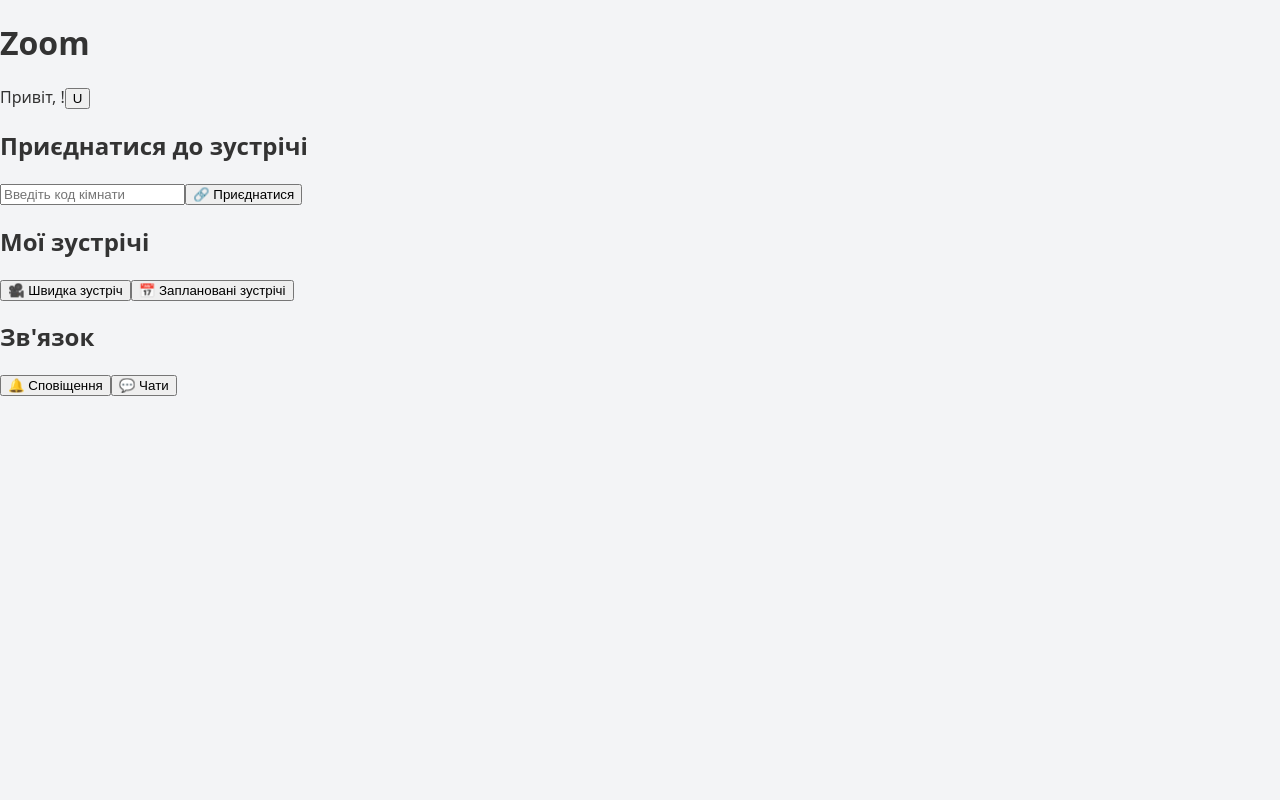
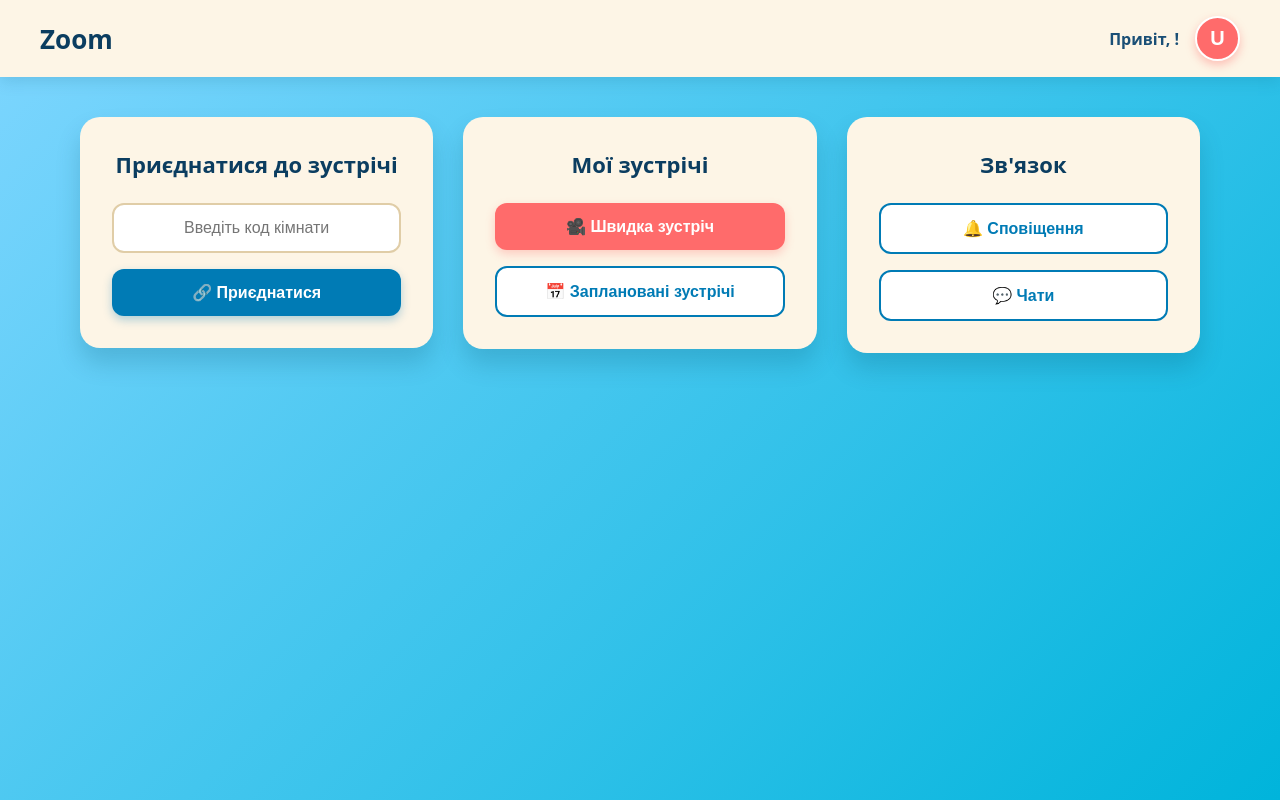
Before and after one commit to htokira/Zoom_Project, a React (Vite) app in the folder client/: page /dashboard in a window 1280 px wide. Built offline with nearby package versions, Linux system fonts and the light colour scheme; no server answers.

Commit message:
first design for main menu and profile

```diff
--- a/client/src/App.css
+++ b/client/src/App.css
@@ -1,3 +1,4 @@
+/* АВТОРИЗАЦІЯ */
 .auth-page {
   min-height: 100vh;
   display: flex;
@@ -96,7 +97,7 @@
 }
 
 .auth-link {
-  color: #ff6b6b; /* Коралове посилання */
+  color: #ff6b6b;
   font-weight: 800;
   text-decoration: none;
   transition: color 0.2s;
@@ -125,12 +126,198 @@
   color: #007bb5;
   font-weight: 600;
   text-align: center;
-  font-size: 14px;
-  padding: 10px;
 }
 
-.gif-container img {
+/* ГОЛОВНЕ МЕНЮ */
+
+.dashboard-container {
+  min-height: 100vh;
+  background: linear-gradient(135deg, #7fd6ff 0%, #00b4db 100%);
+  display: flex;
+  flex-direction: column;
+}
+
+.dashboard-header {
+  display: flex;
+  justify-content: space-between;
+  align-items: center;
+  background-color: #fdf5e6;
+  padding: 16px 40px;
+  box-shadow: 0 4px 15px rgba(0, 75, 100, 0.15);
+}
+
+.dashboard-logo {
+  margin: 0;
+  color: #0b3d60;
+  font-size: 26px;
+  font-weight: 800;
+}
+
+.user-profile-widget {
+  display: flex;
+  align-items: center;
+  gap: 16px;
+}
+
+.welcome-text {
+  color: #1a4f76;
+  font-weight: 600;
+  font-size: 16px;
+}
+
+.avatar-button {
+  width: 45px;
+  height: 45px;
+  border-radius: 50%;
+  background-color: #ff6b6b;
+  color: white;
+  border: 2px solid #fff;
+  font-size: 20px;
+  font-weight: bold;
+  cursor: pointer;
+  box-shadow: 0 4px 10px rgba(255, 107, 107, 0.4);
+  transition: transform 0.2s, box-shadow 0.2s;
+  display: flex;
+  align-items: center;
+  justify-content: center;
+}
+
+.avatar-button:hover {
+  transform: scale(1.1);
+  box-shadow: 0 6px 14px rgba(255, 107, 107, 0.6);
+}
+
+.dashboard-main {
+  flex: 1;
+  padding: 40px;
+  display: grid;
+  grid-template-columns: repeat(auto-fit, minmax(300px, 1fr));
+  gap: 30px;
+  max-width: 1200px;
+  margin: 0 auto;
   width: 100%;
-  height: 100%;
-  object-fit: cover;
+  align-items: start;
 }
+
+.dashboard-card {
+  background-color: #fdf5e6;
+  padding: 32px;
+  border-radius: 20px;
+  box-shadow: 0 15px 25px rgba(0, 75, 100, 0.2);
+  text-align: center;
+  transition: transform 0.3s;
+}
+
+.dashboard-card:hover {
+  transform: translateY(-5px);
+}
+
+.dashboard-card h2 {
+  margin-top: 0;
+  color: #0b3d60;
+  margin-bottom: 24px;
+  font-size: 22px;
+}
+
+.join-form, .card-buttons {
+  display: flex;
+  flex-direction: column;
+  gap: 16px;
+}
+
+.dashboard-input {
+  width: 100%;
+  padding: 14px;
+  border: 2px solid #e0cda7;
+  background-color: #ffffff;
+  border-radius: 12px;
+  font-size: 16px;
+  outline: none;
+  color: #333;
+  transition: border-color 0.3s;
+  text-align: center;
+}
+
+.dashboard-input:focus {
+  border-color: #00b4db;
+}
+
+.dash-btn {
+  width: 100%;
+  padding: 14px;
+  border: none;
+  border-radius: 12px;
+  font-size: 16px;
+  font-weight: 700;
+  cursor: pointer;
+  transition: all 0.3s;
+}
+
+.primary-btn {
+  background-color: #007bb5;
+  color: white;
+  box-shadow: 0 4px 10px rgba(0, 123, 181, 0.3);
+}
+
+.primary-btn:hover {
+  background-color: #005f8f;
+  transform: translateY(-2px);
+}
+
+.success-btn {
+  background-color: #ff6b6b;
+  color: white;
+  box-shadow: 0 4px 10px rgba(255, 107, 107, 0.3);
+}
+
+.success-btn:hover {
+  background-color: #e55050;
+  transform: translateY(-2px);
+}
+
+.secondary-btn {
+  background-color: white;
+  color: #007bb5;
+  border: 2px solid #007bb5; /* Біла кнопка з синім контуром */
+}
+
+.secondary-btn:hover {
+  background-color: #f0f8ff;
+  transform: translateY(-2px);
+}
+
+/* ПРОФІЛЬ */
+.profile-page {
+  min-height: 100vh;
+  display: flex;
+  flex-direction: column;
+  align-items: center;
+  justify-content: center;
+  background: linear-gradient(135deg, #7fd6ff 0%, #00b4db 100%);
+  position: relative;
+  z-index: 1;
+}
+
+.profile-page::before {
+  content: '';
+  position: absolute;
+  width: 90%;
+  max-width: 450px;
+  height: 350px;
+  background-color: #fdf5e6;
+  border-radius: 20px;
+  box-shadow: 0 15px 25px rgba(0, 75, 100, 0.2);
+  z-index: -1;
+}
+
+.profile-page h2 {
+  color: #0b3d60;
+  margin-bottom: 24px;
+  font-size: 28px;
+}
+
+.profile-page p {
+  color: #1a4f76;
+  font-size: 18px;
+  margin: 10px 0;
+}
```
